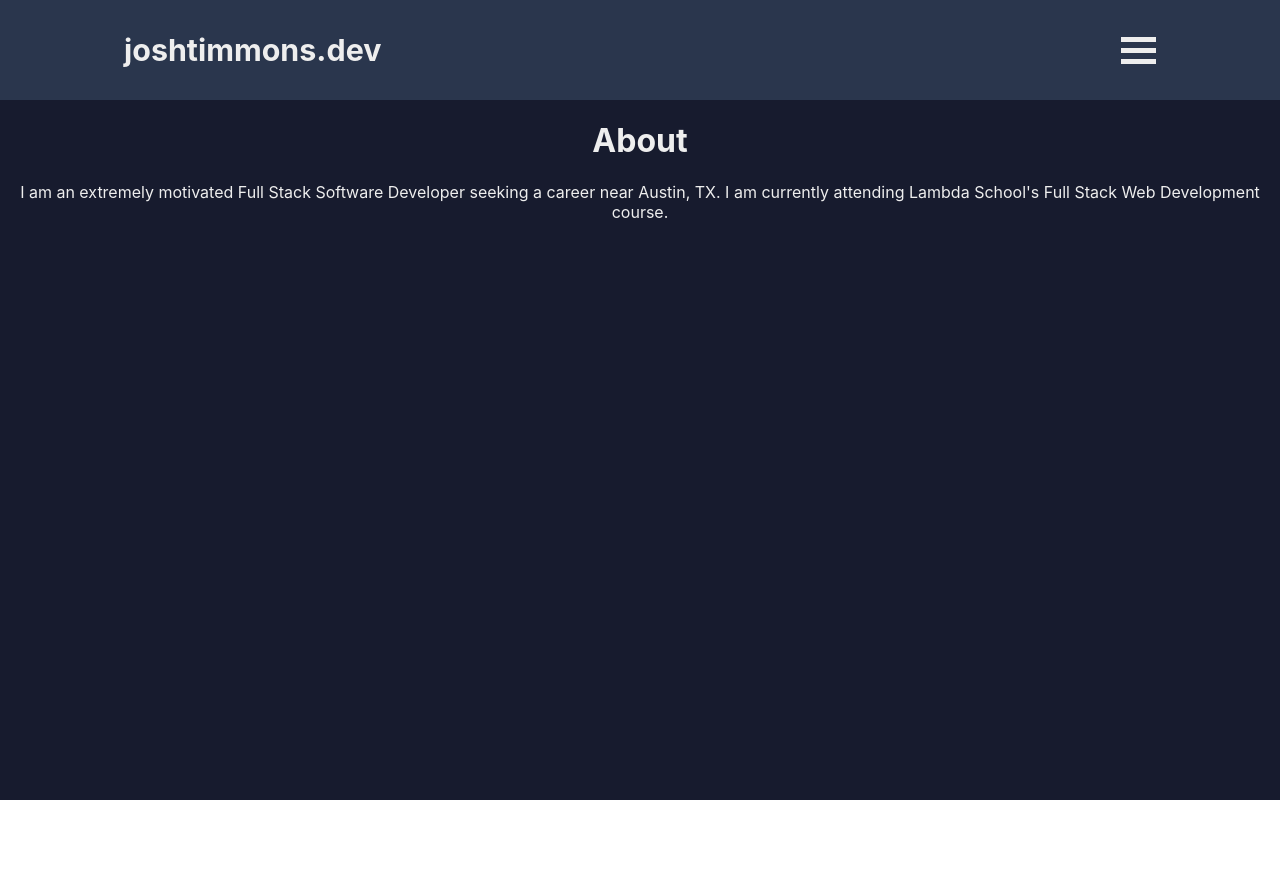
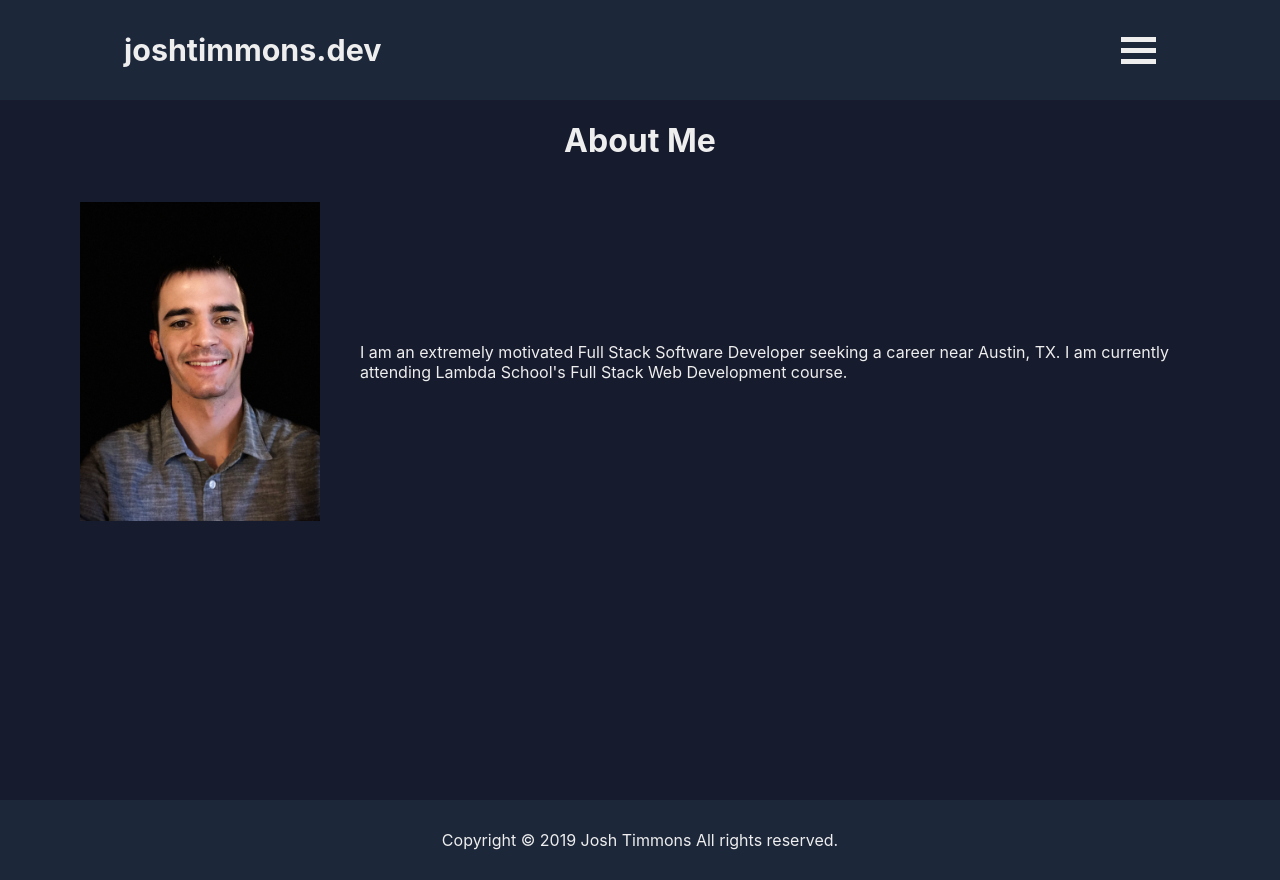
Before and after one commit to josh182014/portfolio-site, a React (Create React App) app: page /about in a window 1280 px wide. Before the commit the page ends 800 px from the top, so only its background shows below. Built offline with nearby package versions, Linux system fonts and the light colour scheme.

Commit message:
altered colors, added about page

```diff
--- a/src/App.js
+++ b/src/App.js
@@ -7,6 +7,7 @@ import dummyProjects from './components/Projects/dummyProjects'
 import SearchPage from './components/Search/SearchPage';
 import About from './components/About/About';
 import Contact from './components/Contact/Contact';
+import Footer from './components/Footer/Footer';
 
 function App() {
 
@@ -47,6 +48,7 @@ function App() {
           )}
         />
       </div>
+      <Footer />
     </div>
   );
 }
--- a/src/components/About/About.js
+++ b/src/components/About/About.js
@@ -3,8 +3,9 @@ import './about.scss'
 const About = () => {
     return (
         <div className='about-container'>
-            <h1>About</h1>
-            <p>I am an extremely motivated Full Stack Software Developer seeking a career near Austin, TX. I am currently attending Lambda School's Full Stack Web Development course.</p>
+            <h1>About Me</h1>
+            <img alt='headshot of Josh Timmons' src='/assets/headshot.jpg'></img>
+            <p className='about-paragraph'>I am an extremely motivated Full Stack Software Developer seeking a career near Austin, TX. I am currently attending Lambda School's Full Stack Web Development course.</p>
         </div>
     );
 }
--- a/src/components/About/about.scss
+++ b/src/components/About/about.scss
@@ -1,5 +1,45 @@
 @import '../../assets/master';
 
 .about-container {
-    margin-top: 100px;
+    display: flex;
+    flex-wrap: wrap;
+    height: 100%;
+    max-width: 1200px;
+    justify-content: center;
+    margin: 100px auto;
+    // flex-direction: column;
+
+    h1 {
+        width: 90%;
+    }
+
+    img {
+        width: 20%;
+        align-self: flex-start;
+        align-self: center;
+        margin: 20px;
+
+        @media #{$tablet} {
+            width: 50%;
+        }
+
+        @media #{$mobile} {
+            width: 90%;
+        }
+    }
+
+    .about-paragraph {
+        text-align: left;
+        width: 70%;
+        align-self: center;
+        margin: 20px;
+
+        @media #{$tablet} {
+            width: 90%;
+        }
+
+        @media #{$mobile} {
+            width: 90%;
+        }
+    }
 }
--- /dev/null
+++ b/src/components/Footer/Footer.js
@@ -0,0 +1,12 @@
+import React from 'react';
+import './Footer.scss';
+
+const Footer = () => {
+    return (
+        <div className='footer-container'>
+            Copyright © 2019 Josh Timmons All rights reserved.
+        </div>
+    );
+}
+
+export default Footer;
--- /dev/null
+++ b/src/components/Footer/Footer.scss
@@ -0,0 +1,11 @@
+@import '../../assets/master';
+
+.footer-container {
+    align-self: center;
+    text-align: center;
+    color: $whiteText;
+    background-color: #1c273a;
+    padding-bottom: 30px;
+    padding-top: 30px;
+
+}
--- a/src/components/Nav/Navigation.scss
+++ b/src/components/Nav/Navigation.scss
@@ -6,7 +6,7 @@
   flex-direction: row;
   width: 100%;
   height: 100px;
-  background-color: #2a364d;
+  background-color: #1c273a;
   justify-content: center;
   position: fixed;
   z-index: 1;
```
Also changed, not shown: public/assets/headshot.jpg (added).
